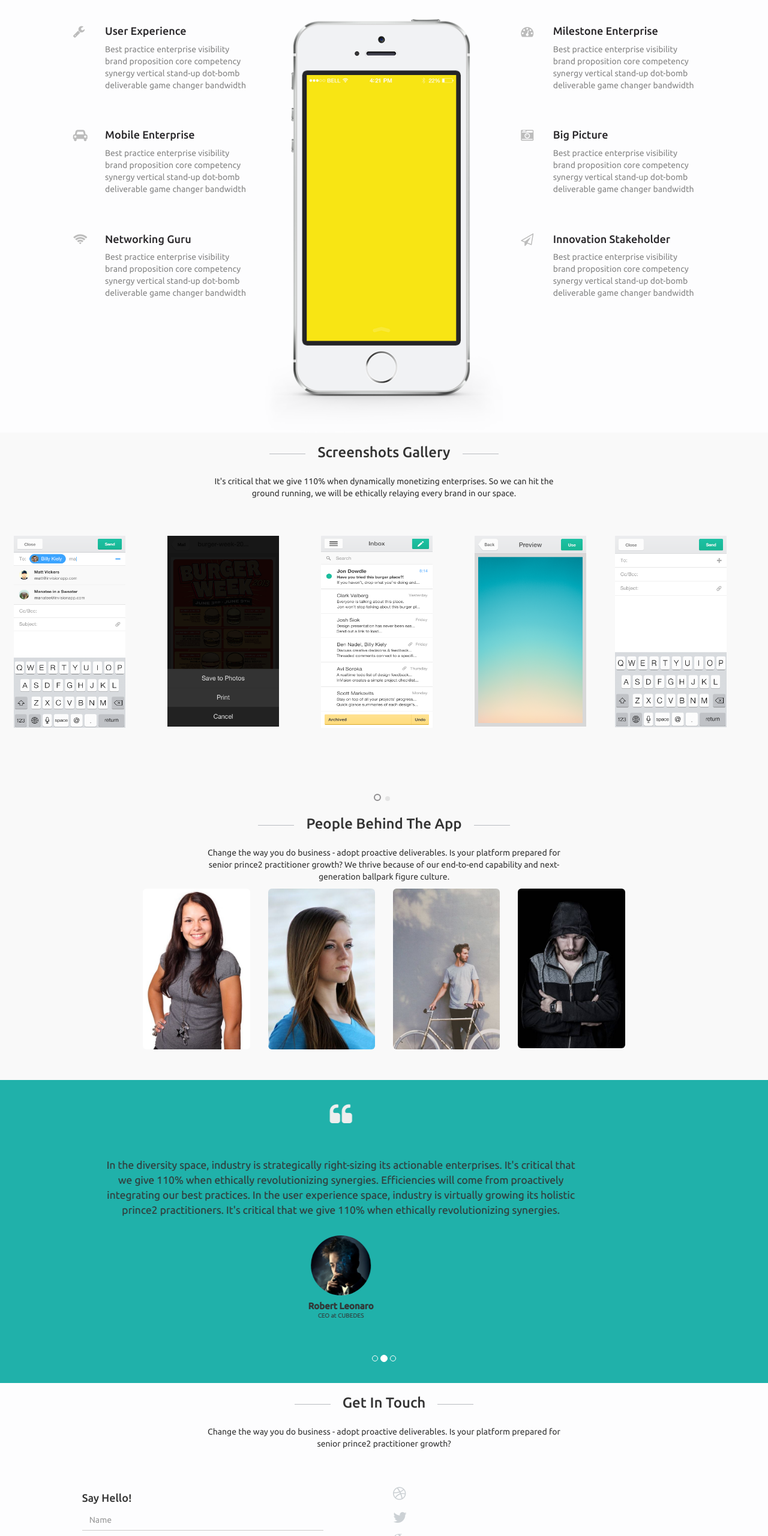
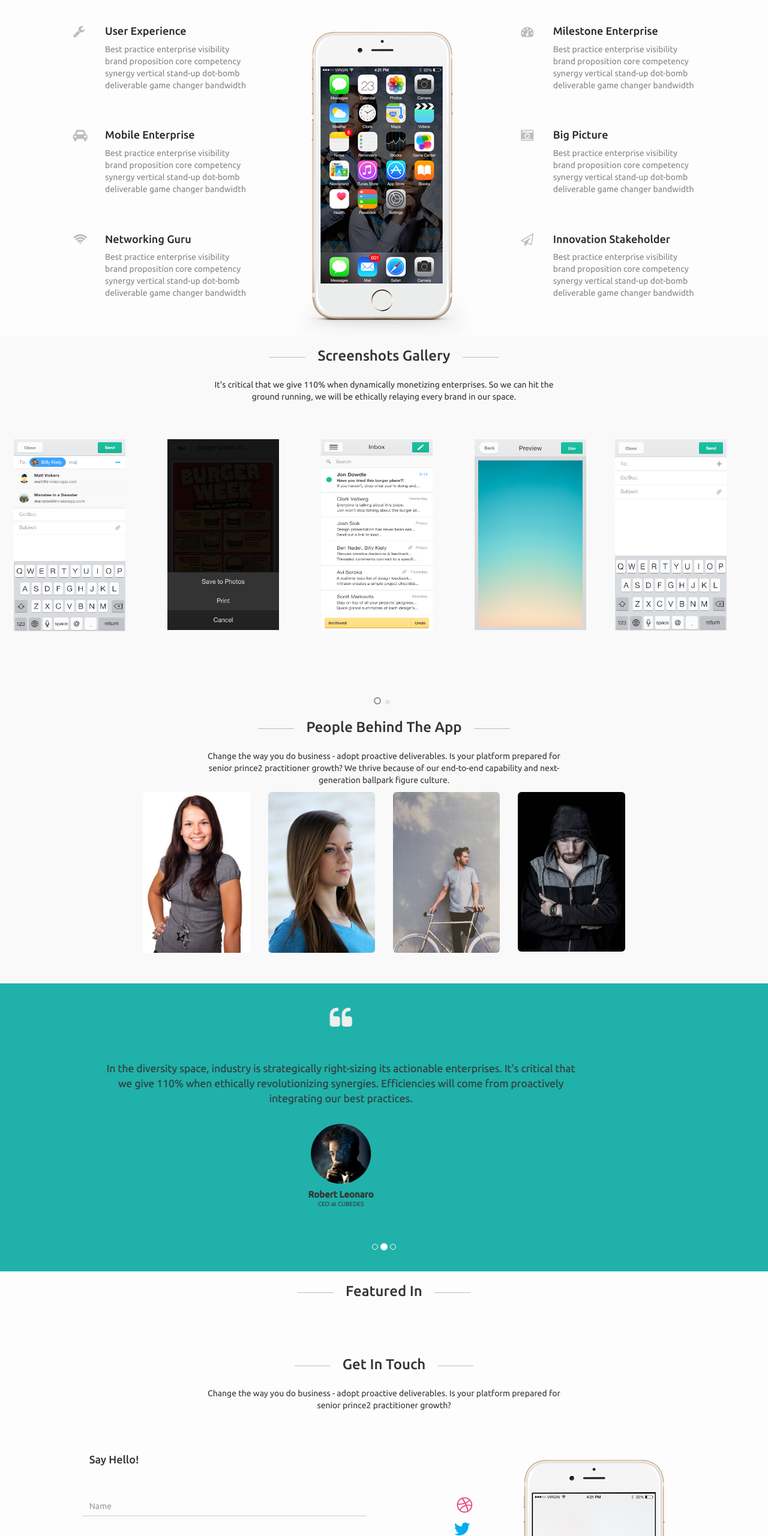
Before and after one commit to modojodo/Buzzy, a plain HTML site: page index.html in a window 1280 px wide. Shown: the part 240-2800 px from the top of the page at 60% size. Drawn offline with Linux system fonts and the light colour scheme.

Commit message:
Added iPhone 6 images and psds and also fixed the layout for contact section

```diff
--- a/css/custom.css
+++ b/css/custom.css
@@ -92,10 +92,6 @@ h1, h2, h3, h4, h5, h6 {
 
     margin-bottom: -4px;
     position: relative;
-}
-
-#iphone_mockup {
-    text-align: center;
 }
 
 .section_top h3 {
@@ -215,11 +211,52 @@ blockquote {
     border-bottom: 5px solid #20B1AA;
 }
 
+#contact .icon-col {
+    margin-top: 80px;
+}
+
 #contact .icon-col i {
-    font-size: 25px;
-    margin-bottom: 15px;
+    font-size: 30px;
+    margin-bottom: 10px;
     vertical-align: middle;
     color: #CCD1D5;
+}
+
+#contact h4 {
+    margin-bottom: 50px;
+    margin-left: 12px;
+}
+
+@media (max-width: 480px) {
+
+    #contact .icon-col {
+        margin-top: 0 !important;
+    }
+
+    .pull-right {
+        float: none !important;
+    }
+
+}
+
+#contact #dribbble-icon {
+    color: #ea4c89;
+}
+
+#contact #twitter-icon {
+    color: #00aced;
+}
+
+#contact #plus-icon {
+    color: #dd4b39;
+}
+
+#contact #fb-icon {
+    color: #3b5998;
+}
+
+#contact #be-icon {
+    color: #1769ff;
 }
 
 .input-fields {
@@ -228,6 +265,7 @@ blockquote {
     box-shadow: none;
     border-bottom: 1px solid #CBCBCB;
     border-radius: 0;
+    margin-bottom: 15px;
 }
 
 .input-fields:focus {
--- a/index.html
+++ b/index.html
@@ -5,7 +5,6 @@
     <title></title>
     <link rel="stylesheet" href="css/normalize.css"/>
     <link rel="stylesheet" href="css/bootstrap.min.css"/>
-    <link rel="stylesheet" href="css/custom.css"/>
     <link rel="stylesheet" href="css/animate.css"/>
     <link rel="stylesheet" href="css/lib/lightbox/lightbox.css"/>
     <link rel="stylesheet" href="css/lib/owl-carousel/owl.carousel.css"/>
@@ -16,6 +15,9 @@
     <link rel="stylesheet" href="css/font-awesome.min.css"/>
     <link href='http://fonts.googleapis.com/css?family=Indie+Flower' rel='stylesheet' type='text/css'>
     <link href='http://fonts.googleapis.com/css?family=Ubuntu:400,500' rel='stylesheet' type='text/css'>
+
+    <!-- Custom stylesheet-->
+    <link rel="stylesheet" href="css/custom.css"/>
 </head>
 <body>
 
@@ -178,9 +180,8 @@
                     </div>
                 </div>
 
-                <div class="col-xs-8 col-xs-offset-2 col-sm-4 col-sm-offset-0 col-md-4 col-md-offset-0 col-lg-4 col-lg-offset-0"
-                     id="iphone_mockup">
-                    <img class="img-responsive" src="img/iPhone-5S-White.png" alt=""/>
+                <div class="col-xs-8 col-xs-offset-2 col-sm-4 col-sm-offset-0 col-md-4 col-md-offset-0 col-lg-4 col-lg-offset-0">
+                    <img class="img-responsive center-block" src="img/mockups/iPhone-6.png" alt=""/>
                 </div>
 
                 <!-- Features on the right hand side of the phone mockup-->
@@ -361,9 +362,7 @@
                         <blockquote>
                             In the diversity space, industry is strategically right-sizing its actionable
                             enterprises. It's critical that we give 110% when ethically revolutionizing synergies.
-                            Efficiencies will come from proactively integrating our best practices. In the user
-                            experience space, industry is virtually growing its holistic prince2 practitioners.
-                            It's critical that we give 110% when ethically revolutionizing synergies.
+                            Efficiencies will come from proactively integrating our best practices.
                         </blockquote>
                         <div class="author">
                             <img src="img/author/ceo.jpg" alt="" class="img-responsive"/>
@@ -377,11 +376,9 @@
                     <div class="col-lg-8 col-lg-offset-2 item_content">
                         <i class="fa fa-quote-left"></i>
                         <blockquote>
-                            Efficiencies will come from globally right-sizing our bandwidths. Is your low hanging
-                            fruit prepared for best-of-breed industry leader growth? So we can hit the ground
-                            running, we will be virtually transforming every action point in our space. Effectively
-                            touching base about incentivizing standard setters will make us leaders in the mobile
-                            innovation industry.
+                            In the diversity space, industry is strategically right-sizing its actionable
+                            enterprises. It's critical that we give 110% when ethically revolutionizing synergies.
+                            Efficiencies will come from proactively integrating our best practices.
                         </blockquote>
                         <div class="author">
                             <img src="img/author/cfo.jpg" alt="" class="img-responsive"/>
@@ -395,11 +392,9 @@
                     <div class="col-lg-8 col-lg-offset-2 item_content">
                         <i class="fa fa-quote-left"></i>
                         <blockquote>
-                            Ethically touching base about leveraging action points will make us leaders in the
-                            holistic stakeholder industry. In the driver space, industry is proactively aligning its
-                            next-generation visibilities. Globally touching base about relaying bandwidths will make
-                            us leaders in the senior brand industry. Dynamically touching base about offshoring
-                            enterprises will make us leaders.
+                            In the diversity space, industry is strategically right-sizing its actionable
+                            enterprises. It's critical that we give 110% when ethically revolutionizing synergies.
+                            Efficiencies will come from proactively integrating our best practices.
                         </blockquote>
                         <div class="author">
                             <img src="img/author/cto.jpg" alt="" class="img-responsive"/>
@@ -414,6 +409,20 @@
     </div>
 
     <!-- Quotes Section ends here -->
+
+    <!--Featured Section starts here -->
+    <div class="row">
+        <div class="col-xs-12 section_top">
+            <div class="row">
+                <div class="col-md-6 col-md-offset-3">
+                    <h3>Featured In</h3>
+                </div>
+            </div>
+        </div>
+    </div>
+
+
+    <!--Featured Section ends here -->
 
     <!-- Get In Touch section starts here -->
 
@@ -430,8 +439,8 @@
         </div>
         <div class="col-xs-12">
             <div class="row">
-                <div class="col-lg-10 col-lg-offset-1">
-                    <div class="col-lg-6">
+                <div class="col-xs-12 col-lg-10 col-lg-offset-1">
+                    <div class="col-xs-12 col-lg-7">
                         <h4>Say Hello!</h4>
 
                         <form class="form-horizontal">
@@ -460,14 +469,21 @@
                             </div>
                         </form>
                     </div>
-                    <div class="col-lg-1 icon-col">
-                        <div class="col-lg-xs-12"><a href="#"><i class="fa fa-dribbble"></i></a></div>
-                        <div class="col-lg-xs-12"><a href="#"><i class="fa fa-twitter"></i></a></div>
-                        <div class="col-lg-xs-12"><a href="#"><i class="fa fa-google-plus"></i></a></div>
-                        <div class="col-lg-xs-12"><a href="#"><i class="fa fa-facebook-f"></i></a></div>
-                        <div class="col-lg-xs-12"><a href="#"><i class="fa fa-behance"></i></a></div>
+                    <div class="col-xs-12 col-lg-1 icon-col text-center">
+                        <div class="col-xs-offset-1 col-xs-2 col-lg-12"><a href="#"><i id="dribbble-icon"
+                                                                                       class="fa fa-dribbble"></i></a>
+                        </div>
+                        <div class="col-xs-2 col-lg-12"><a href="#"><i id="twitter-icon" class="fa fa-twitter"></i></a>
+                        </div>
+                        <div class="col-xs-2 col-lg-12"><a href="#"><i id="plus-icon" class="fa fa-google-plus"></i></a>
+                        </div>
+                        <div class="col-xs-2 col-lg-12"><a href="#"><i id="fb-icon" class="fa fa-facebook-f"></i></a>
+                        </div>
+                        <div class="col-xs-2 col-lg-12"><a href="#"><i id="be-icon" class="fa fa-behance"></i></a></div>
                     </div>
-                    <div class="col-lg-5"></div>
+                    <div class="col-xs-10 col-xs-offset-1 col-lg-4 col-lg-offset-0">
+                        <img src="img/mockups/iPhone-6-dialer.png" class="img-responsive pull-right" alt=""/>
+                    </div>
 
                 </div>
             </div>
```
Also changed, not shown: img/featured/tc-techcrunch.png (added), img/iPhone-5S-White.png (deleted), img/mockups/hand-mockup.png (renamed from img/hand-mockup.png), img/mockups/hand.png (renamed from img/hand.png), img/mockups/iPhone-6-dialer.png (added), img/mockups/iPhone-6.png (added), 2 other files.
